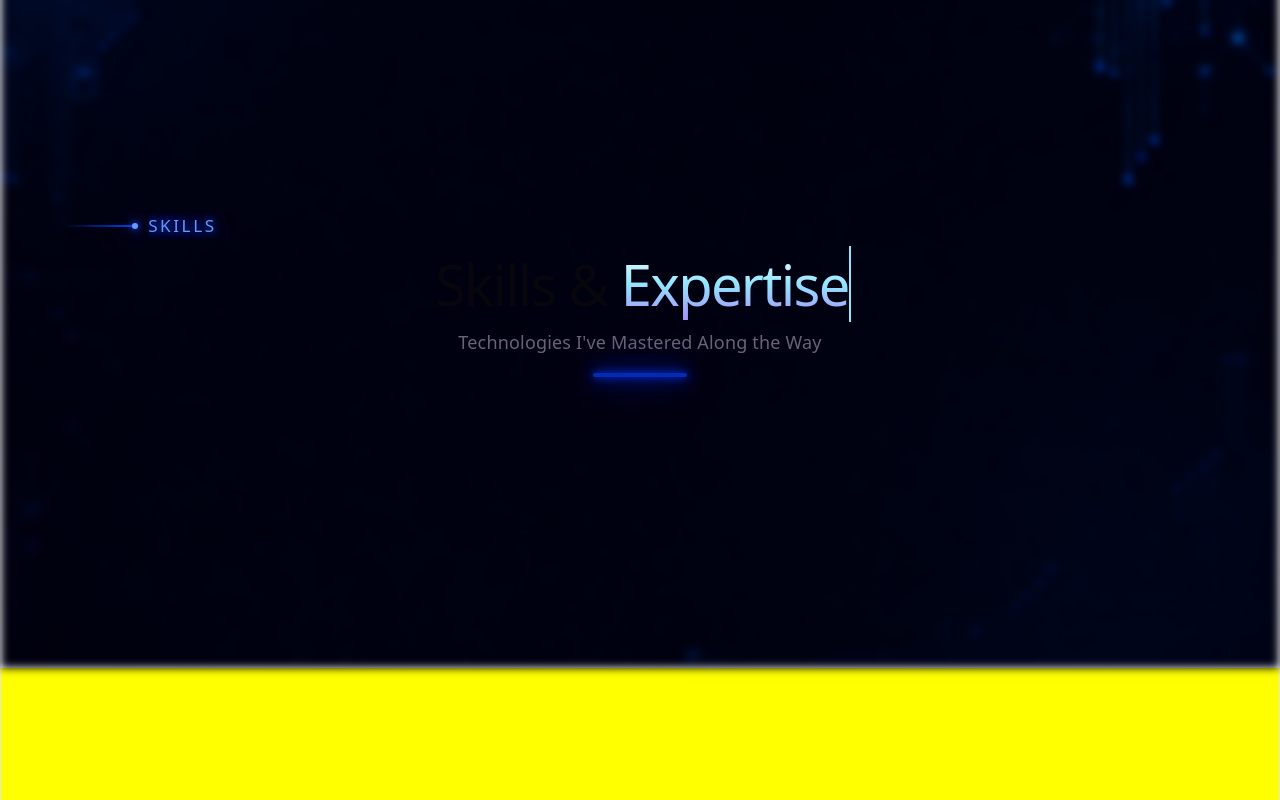
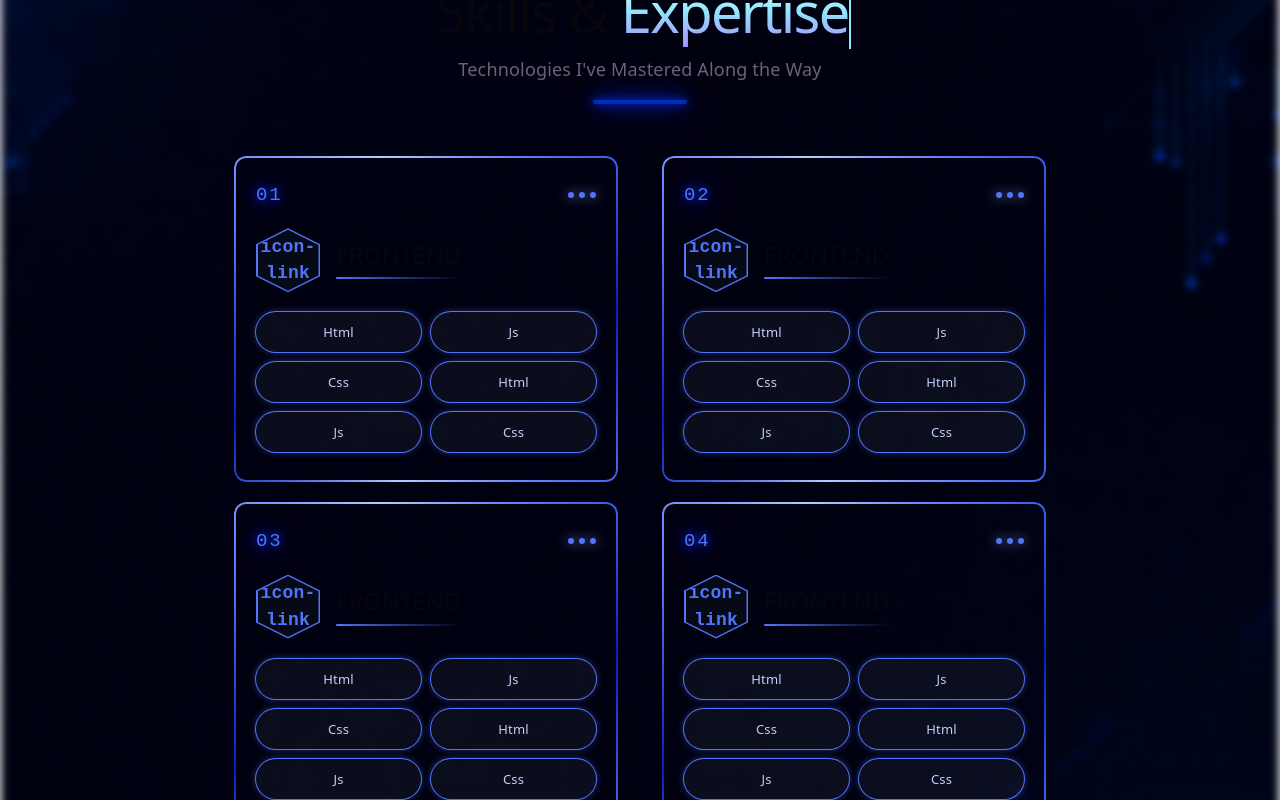
Before and after one commit to Amany-Elsayed/improved-portfolio, a React (Vite) app: page / in a window 1280 px wide. Shown: the part 3080-3880 px from the top of the page. Built offline with nearby package versions, Linux system fonts and the light colour scheme.

Commit message:
added skills cards

```diff
--- a/src/App.css
+++ b/src/App.css
@@ -30,6 +30,12 @@
   box-shadow:
     0 0 4px #0033ff,
     0 0 10px #0022bb;
+}
+
+.neon-border {
+  box-shadow:
+    0 0 0 1px #5274fa,
+    0 0 6px 1px rgba(82, 116, 250, 0.4);
 }
 
 @property --a {
@@ -77,6 +83,7 @@
   padding: 2px;
   animation: neonBlueBorder 4s infinite linear;
 }
+
 /* === --------------------------REUSABLES----------------------------------------- === */
 
 /* --------------------------HEADER----------------------------------------- */
@@ -733,4 +740,118 @@ nav {
   text-align: left;
 }
 
+.skills-content {
+  padding-top: 2rem;
+  padding-bottom: 4rem;
+}
+
+.skills-grid {
+  display: grid;
+  grid-template-columns: 2fr 2fr;
+  column-gap: 48px;
+  row-gap: 24px;
+}
+
+.skills-card-wrapper {
+  clip-path: polygon(
+    20px 0%,
+    100% 0%,
+    100% calc(100% - 20px),
+    calc(100% - 20px) 100%,
+    0% 100%,
+    0% 20px
+  );
+  border-radius: 0;
+}
+
+.skills-card {
+  width: 340px;
+  background: transparent;
+  padding: 24px 20px 28px;
+  display: flex;
+  flex-direction: column;
+  gap: 20px;
+}
+
+.skills-card-header {
+  display: flex;
+  justify-content: space-between;
+  align-items: center;
+}
+
+.skills-card-number {
+  font-size: 19px;
+  color: #5274fa;
+  font-family: monospace;
+  letter-spacing: 0.1em;
+}
+
+.skills-card-dots {
+  display: flex;
+  gap: 5px;
+}
+
+.skills-card-dots span {
+  width: 6px;
+  height: 6px;
+  border-radius: 50%;
+  background: #5274fa;
+  display: block;
+  filter: drop-shadow(0 0 6px rgba(136, 159, 250, 0.9));
+}
+
+.skills-card-title-row {
+  display: flex;
+  align-items: center;
+  gap: 16px;
+}
+
+.skills-card-icon-box {
+  width: 64px;
+  height: 64px;
+  flex-shrink: 0;
+  clip-path: polygon(50% 0%, 100% 25%, 100% 75%, 50% 100%, 0% 75%, 0% 25%);
+  background: #5274fa;
+  display: flex;
+  align-items: center;
+  justify-content: center;
+  filter: drop-shadow(0 0 6px rgba(82, 116, 250, 0.5));
+}
+
+.card-icon-box-inner {
+  width: 61px;
+  height: 61px;
+  clip-path: polygon(50% 0%, 100% 25%, 100% 75%, 50% 100%, 0% 75%, 0% 25%);
+  background: #060a16;
+  display: flex;
+  align-items: center;
+  justify-content: center;
+  color: #5274fa;
+  font-size: 18px;
+  font-weight: bold;
+  font-family: monospace;
+}
+
+.skills-card-underline {
+  height: 2px;
+  background: linear-gradient(90deg, #5274fa, transparent);
+  margin-top: 6px;
+  border-radius: 2px;
+}
+
+.skills-chips-grid {
+  display: grid;
+  grid-template-columns: 1fr 1fr;
+  gap: 10px;
+}
+
+.skills-chip {
+  background: rgba(55, 59, 75, 0.212);
+  border-radius: 25px;
+  padding: 7px 8px;
+  color: #c4d0fb;
+  font-size: 13px;
+  text-transform: capitalize;
+}
+
 /* === -------------------------- SKILLS ----------------------------------------- === */
--- a/src/App.jsx
+++ b/src/App.jsx
@@ -78,6 +78,33 @@ const experiences = [
     dates: "Jan 2025 – Present",
     location: "Remote",
     description: "Building scalable web applications with modern technologies.",
+  },
+];
+
+const skills = [
+  {
+    number: "01",
+    icon: "icon-link",
+    title: "FRONTEND",
+    chips: ["html", "js", "css", "html", "js", "css"],
+  },
+  {
+    number: "02",
+    icon: "icon-link",
+    title: "FRONTEND",
+    chips: ["html", "js", "css", "html", "js", "css"],
+  },
+  {
+    number: "03",
+    icon: "icon-link",
+    title: "FRONTEND",
+    chips: ["html", "js", "css", "html", "js", "css"],
+  },
+  {
+    number: "04",
+    icon: "icon-link",
+    title: "FRONTEND",
+    chips: ["html", "js", "css", "html", "js", "css"],
   },
 ];
 
@@ -455,7 +482,6 @@ function App() {
             </div>
           )}
         </ExperienceReveal>
-
       </div>
       {/* === THIRD SECTION: EXPERIENCE */}
 
@@ -491,8 +517,46 @@ function App() {
           <RevealWrapper delay={0.3}>
             <hr className="skills-hr neon-blue" />
           </RevealWrapper>
+        </Container>
 
-        </Container>
+        <div className="skills-content">
+          <div className="skills-grid">
+            {skills.map((skill) => (
+              <div className="skill-card-wrapper neon-blue-border">
+                <div className="skills-card">
+                  <div className="skills-card-header">
+                    <span className="skills-card-number neon-blue-text">
+                      {skill.number}
+                    </span>
+                    <div className="skills-card-dots">
+                      <span />
+                      <span />
+                      <span />
+                    </div>
+                  </div>
+
+                  <div className="skills-card-title-row">
+                    <div className="skills-card-icon-box">
+                      <div className="card-icon-box-inner">{skill.icon}</div>
+                    </div>
+                    <div>
+                      <h2 className="skills-card-title">{skill.title}</h2>
+                      <div className="skills-card-underline" />
+                    </div>
+                  </div>
+
+                  <div className="skills-chips-grid">
+                    {skill.chips.map((chip) => (
+                      <div key={chip} className="skills-chip neon-border">
+                        {chip}
+                      </div>
+                    ))}
+                  </div>
+                </div>
+              </div>
+            ))}
+          </div>
+        </div>
       </div>
       {/* === FOURTH SECTION: SKILLS === */}
 
```
